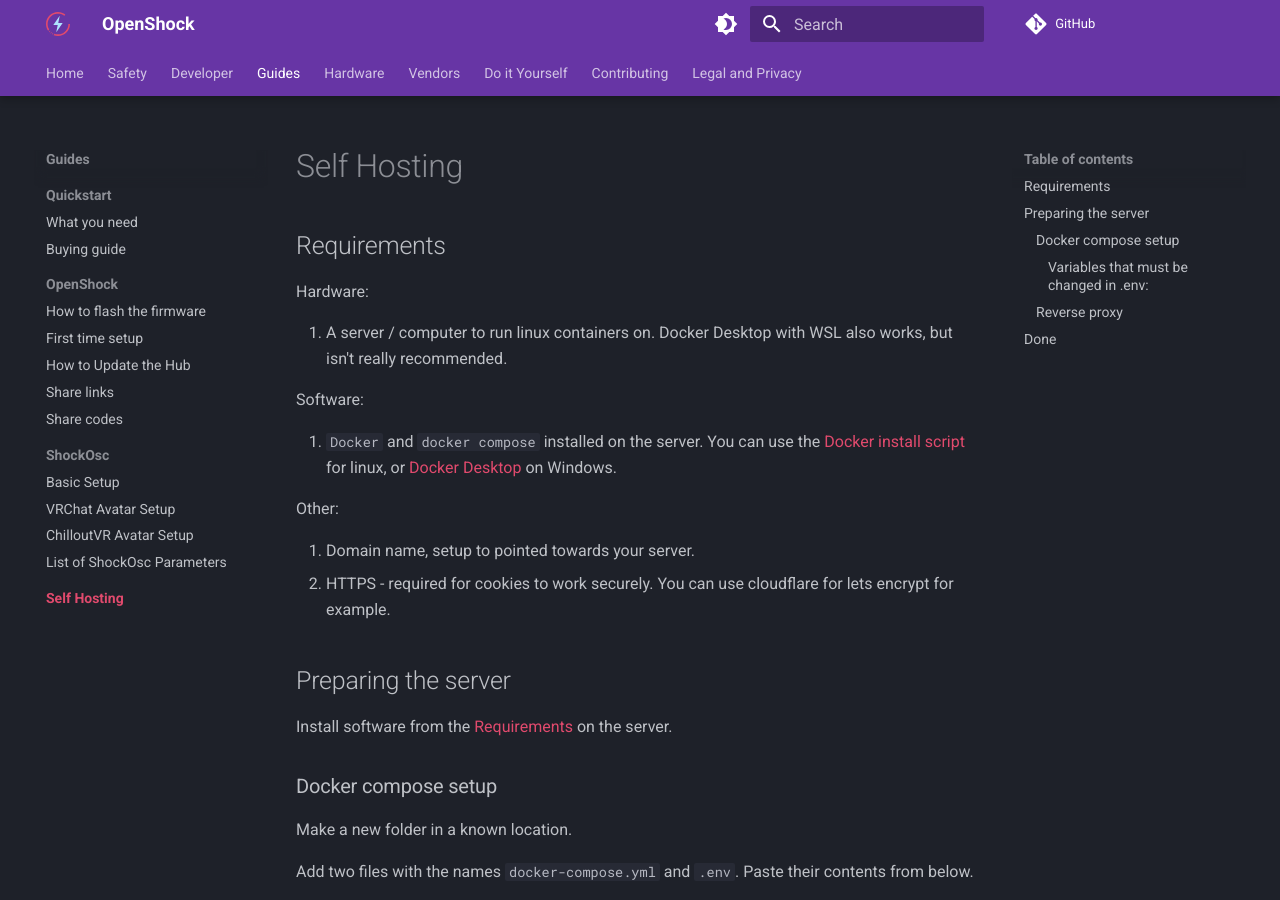
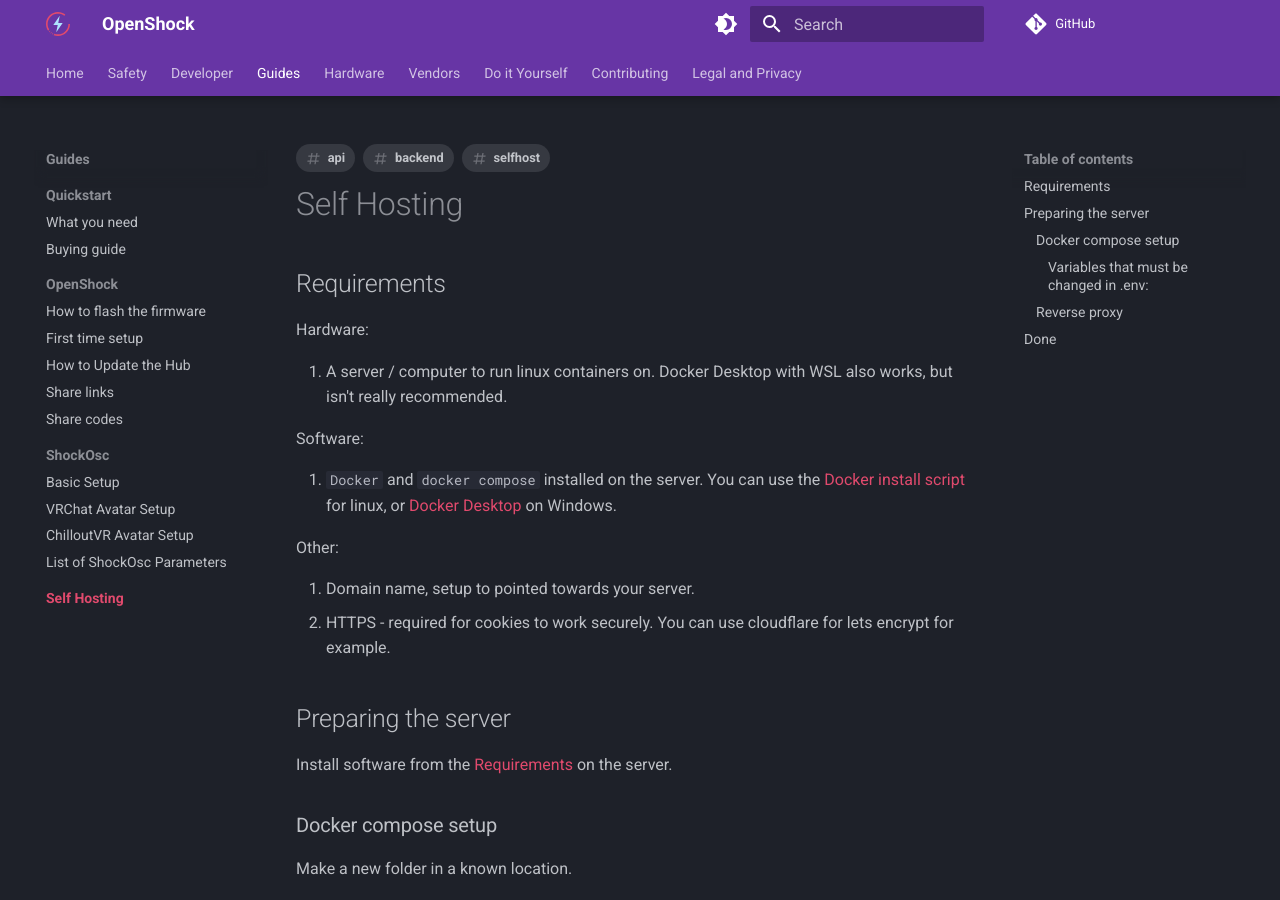
Before and after one commit to OpenShock/Wiki, an MkDocs documentation site: the page built from docs/guides/selfhosting/index.md, in a window 1280 px wide and 900 px high. Built offline with MkDocs 1.6.1 and Material for MkDocs 9.7.7, drawn with Linux system fonts in a browser that asks for light colours; emoji names are drawn with the system emoji font; comment, search, counter and statistics services are not loaded.

Commit message:
add tags

```diff
--- a/docs/guides/selfhosting/index.md
+++ b/docs/guides/selfhosting/index.md
@@ -1,3 +1,10 @@
+---
+tags:
+  - selfhost
+  - api
+  - backend
+---
+
 # Self Hosting
 
 ## Requirements
```
